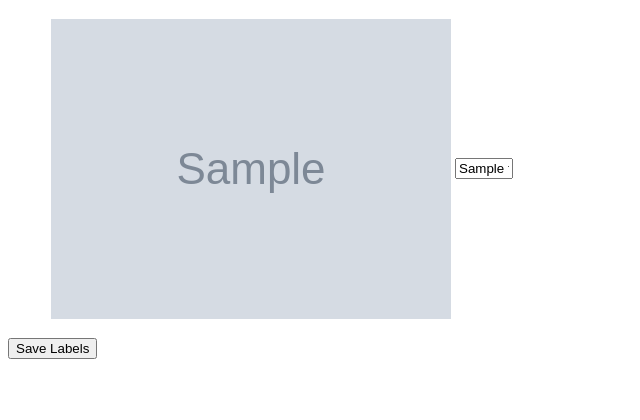
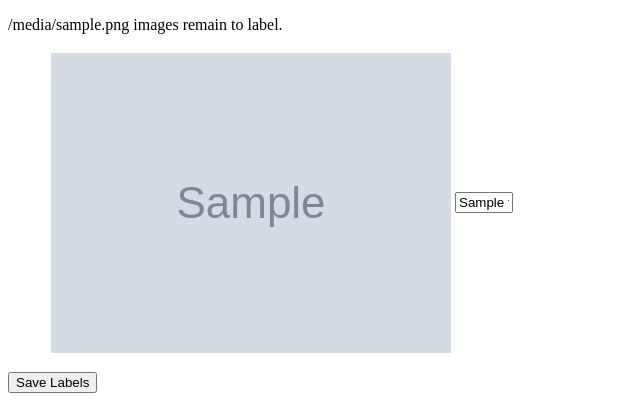
Before and after one commit to bertwagner/nyt_print_crossword_checker, a Flask app: template app/data_labeler/templates/label_data.html in a window 1280 px wide. Shown: the top 420 px of the page, without its empty margins (0-640 px from the left). Run offline with Flask 2, Linux system fonts and the light colour scheme; the template is opened without the code that fills it: most values are stand-ins (such as "Sample title", 1, 10 or a date in 2020); grey boxes marked "Sample" are stand-in pictures.

Commit message:
add remaining images counter

```diff
--- a/app/data_labeler/app.py
+++ b/app/data_labeler/app.py
@@ -1,54 +1,76 @@
 from flask import Flask, render_template, send_from_directory, request, redirect
 from pathlib import Path
 import os
+import shutil
 
 app = Flask(__name__)
 
+PROJECT_DIR = Path(__file__).resolve().parents[2]
+INPUT_IMAGES = "ml_model/data/interim/image_uploads/letters"
+OUTPUT_IMAGES = "ml_model/data/processed/image_uploads/letters"
+
 @app.route("/")
 def label_data():
-    images_to_label = __identify_unverified_files("ml_model/data/interim/image_uploads/letters","ml_model/data/processed/image_uploads/letters")
-
-    return render_template("label_data.html",image_list = images_to_label[:10])
+    images_to_label = __identify_unverified_files(INPUT_IMAGES,OUTPUT_IMAGES)
+    short_list = images_to_label[:10]
+    images_remaining = len(images_to_label)
+    return render_template("label_data.html",image_list = short_list, images_remaining = images_remaining)
 
 
 # We use this hack to serve images from outside the flask project directory
 @app.route('/img/<path:path>')
 def send_img(path):
-    project_dir = Path(__file__).resolve().parents[2]
-    input_images = os.path.join(project_dir,"ml_model/data/interim/image_uploads/letters")
+    input_images = os.path.join(PROJECT_DIR,"ml_model/data/interim/image_uploads/letters")
     return send_from_directory(input_images, path)
 
 @app.route('/save_labels', methods=['post'])
 def save_labels():
     items = request.form
 
+    # Build a dictionary from the form data that is easier to work with
+    labeled_data = {}
+
     for item in items:
-        print("new item")
-        print(item)
-        print(request.form[item])
-        # each item comes in as original_1 and then next item is corrected_1
+        field_name = item.split("__")[0]
+        index = item.split("__")[1]
+        value = request.form[item]
 
-    # TODO: move files whose labels have changed
+        if f"data_{index}" not in labeled_data:
+            labeled_data[f"data_{index}"] = {}
+
+        labeled_data[f"data_{index}"][field_name] = value
+
+    # Copy files to final location
+
+    for key,value in labeled_data.items():
+
+        __make_folder_if_not_exists(os.path.join(PROJECT_DIR,OUTPUT_IMAGES,value['corrected_label']),False)
+
+        src = os.path.join(PROJECT_DIR,INPUT_IMAGES,value['original_label'],value['original_filename'])
+        dst = os.path.join(PROJECT_DIR,OUTPUT_IMAGES,value['corrected_label'],value['original_filename'])
+        #print(f"Moving {src} to {dst}")
+        shutil.copyfile(src,dst)
 
     return redirect('/')
 
 def __identify_unverified_files(input,output):
-    project_dir = Path(__file__).resolve().parents[2]
 
     # Get a list of files in all subdirectories of input and output paths
-    input_files = __flatten_directories(os.path.join(project_dir,input))
-    output_files = __flatten_directories(os.path.join(project_dir,output))
+    input_files = __flatten_directories(os.path.join(PROJECT_DIR,input))
+    output_files = __flatten_directories(os.path.join(PROJECT_DIR,output))
 
-    print(len(input_files))
     # Delete any input files already present somewhere in the output directory
+    to_verify=input_files.copy()
+
     for input_item in input_files:
         for output_item in output_files:
             if input_item['filename'] == output_item['filename']:
-                input_files.remove(input_item)
+                print(f"Removing {output_item['filename']}")
+                to_verify.remove(input_item)
                 break
 
     # At this point, all items in the input_files array still need to be labelled/verified
-    return input_files
+    return to_verify
 
 # Traveerse a directory (and subdirectories) and return in a flattened list structure
 def __flatten_directories(directory):
@@ -61,3 +83,13 @@ def __flatten_directories(directory):
             input_files.append(obj)
 
     return input_files
+
+def __make_folder_if_not_exists(folder_path,delete_files):
+    path_exists = os.path.exists(folder_path)
+
+    if delete_files and path_exists:
+            shutil.rmtree(folder_path)
+            os.makedirs(folder_path)
+
+    if not path_exists:
+        os.makedirs(folder_path)
--- a/app/data_labeler/templates/label_data.html
+++ b/app/data_labeler/templates/label_data.html
@@ -13,13 +13,15 @@ input {
     width: 50px;
 }
 </style>
+<p>{{ images_remaining }} images remain to label.</p>
 <form action="save_labels" method="POST">
     <ul>
     {% for image in image_list %}
         <li>
-            <input type="hidden" name="original_{{ loop.index }}" value="{{ image['folder'] }}"/>
+            <input type="hidden" name="original_label__{{ loop.index }}" value="{{ image['folder'] }}"/>
+            <input type="hidden" name="original_filename__{{ loop.index }}" value="{{ image['filename'] }}"/>
             <img src="img/{{ image['folder'] }}/{{ image['filename'] }}" />
-            <input type="text" name="corrected_{{ loop.index }}" value="{{ image['folder'] }}"/>
+            <input type="text" name="corrected_label__{{ loop.index }}" value="{{ image['folder'] }}"/>
         </li>
     {% endfor %}
     </ul>
```
